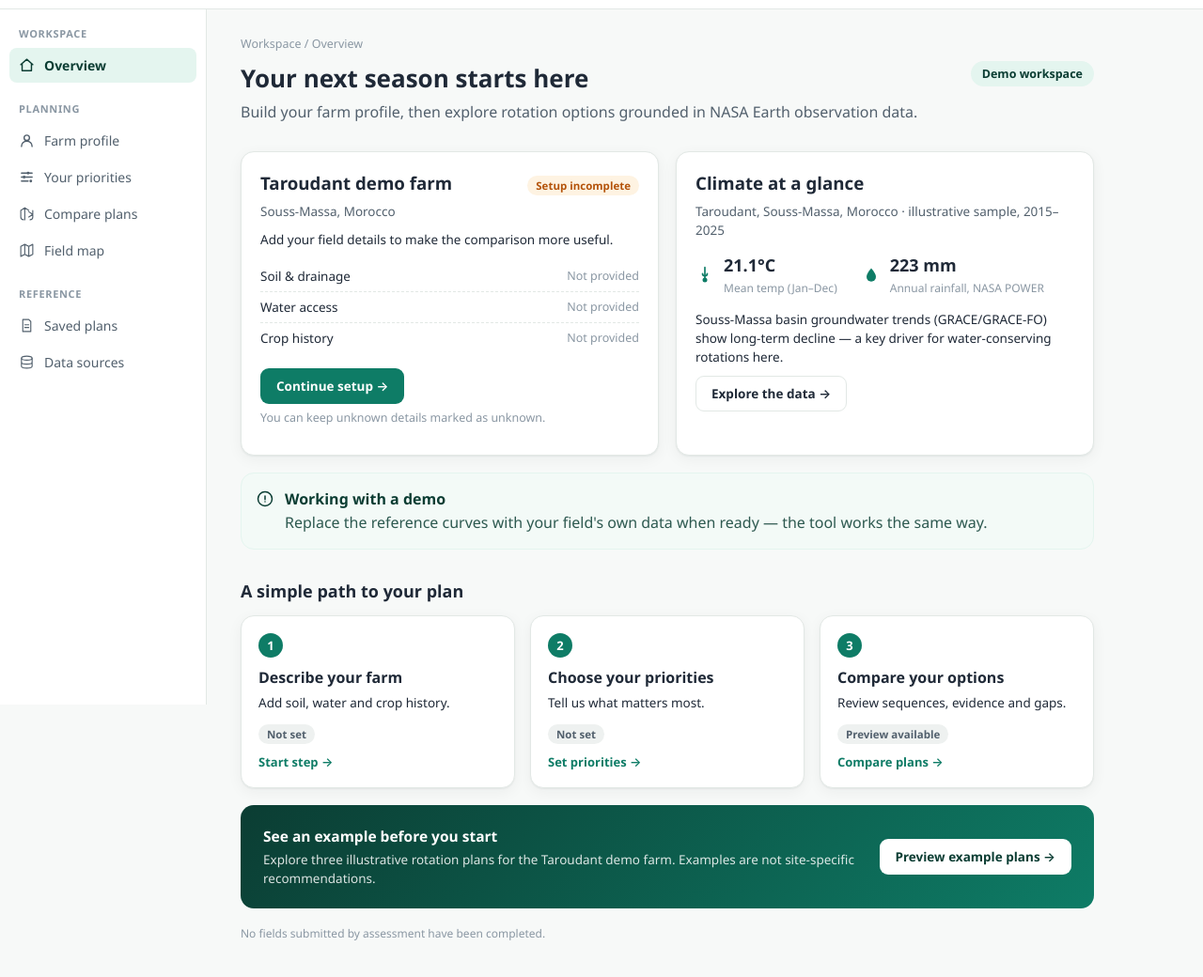
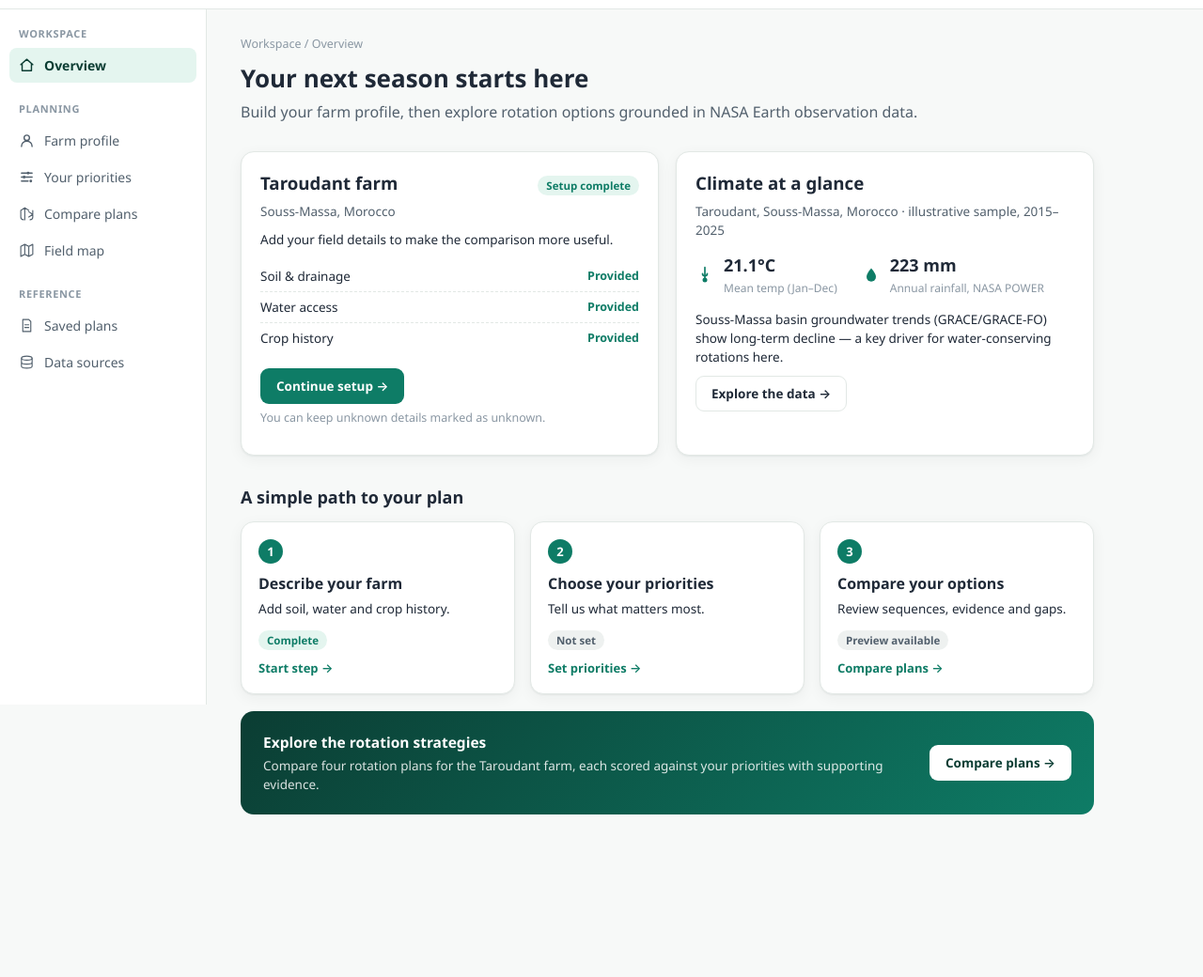
Before and after one commit to mzshopifystore-droid/fieldshift, a plain HTML site: page index.html in a window 1280 px wide. Shown: the part 50-1090 px from the top of the page at 94% size. After the commit the page ends 977 px from the top, so only its background shows below. Drawn offline with Linux system fonts and the light colour scheme.

Commit message:
Present as finished product: pre-fill farm profile, drop demo framing

```diff
--- a/app.js
+++ b/app.js
@@ -7,7 +7,18 @@
 const STORAGE_KEY = "fieldshift_state_v1";
 
 const DEFAULT_STATE = {
-  farm: { name: "", location: "", size: "", soil: "", drainage: "", water: "", history: [] },
+  farm: {
+    name: "Taroudant farm",
+    location: "Taroudant, Souss-Massa, Morocco",
+    size: "3.5",
+    soil: "Sandy loam",
+    drainage: "Moderate",
+    water: "Limited / seasonal irrigation",
+    history: [
+      { year: "2024", crop: "Durum wheat", note: "" },
+      { year: "2023", crop: "Barley", note: "" },
+    ],
+  },
   priorities: { water: 3, soil: 3, erosion: 3, income: 3, pest: 3 },
   savedPlans: [],
 };
--- a/index.html
+++ b/index.html
@@ -83,13 +83,12 @@
           <h1>Your next season starts here</h1>
           <p class="muted">Build your farm profile, then explore rotation options grounded in NASA Earth observation data.</p>
         </div>
-        <span class="badge badge-demo">Demo workspace</span>
       </div>
 
       <div class="grid-2">
         <div class="card">
           <div class="card-head">
-            <h3>Taroudant demo farm</h3>
+            <h3>Taroudant farm</h3>
             <span class="tag tag-warn" id="setupTag">Setup incomplete</span>
           </div>
           <p class="muted small">Souss-Massa, Morocco</p>
@@ -123,14 +122,6 @@
         </div>
       </div>
 
-      <div class="callout">
-        <svg viewBox="0 0 24 24" width="18" height="18"><circle cx="12" cy="12" r="10" stroke="currentColor" stroke-width="2" fill="none"/><path d="M12 8v5M12 16h.01" stroke="currentColor" stroke-width="2" stroke-linecap="round"/></svg>
-        <div>
-          <b>Working with a demo</b>
-          <p>Replace the reference curves with your field's own data when ready — the tool works the same way.</p>
-        </div>
-      </div>
-
       <h2 class="section-title">A simple path to your plan</h2>
       <div class="grid-3">
         <div class="step-card">
@@ -158,12 +149,11 @@
 
       <div class="banner">
         <div>
-          <b>See an example before you start</b>
-          <p class="small">Explore three illustrative rotation plans for the Taroudant demo farm. Examples are not site‑specific recommendations.</p>
+          <b>Explore the rotation strategies</b>
+          <p class="small">Compare four rotation plans for the Taroudant farm, each scored against your priorities with supporting evidence.</p>
         </div>
-        <button class="btn btn-primary" data-goto="compare">Preview example plans →</button>
+        <button class="btn btn-primary" data-goto="compare">Compare plans →</button>
       </div>
-      <p class="footnote">No fields submitted by assessment have been completed.</p>
     </section>
 
     <!-- FARM PROFILE -->
@@ -175,7 +165,7 @@
       <div class="card form-card">
         <div class="form-grid">
           <label>Field name
-            <input type="text" id="f-name" placeholder="e.g. Taroudant demo farm" />
+            <input type="text" id="f-name" placeholder="e.g. Taroudant farm" />
           </label>
           <label>Location
             <input type="text" id="f-location" placeholder="e.g. Taroudant, Souss-Massa, Morocco" />
@@ -249,7 +239,7 @@
     <section class="view hidden" id="view-compare">
       <div class="breadcrumb">Workspace / Planning / Compare plans</div>
       <h1>Compare rotation strategies</h1>
-      <p class="muted">Four rotation options for the Taroudant demo farm, including the existing rotation as a baseline. Scores reflect <em>your</em> saved priorities applied to illustrative crop and field characteristics — not a guarantee of outcomes.</p>
+      <p class="muted">Four rotation options for the Taroudant farm, including the existing rotation as a baseline. Scores reflect <em>your</em> saved priorities applied to illustrative crop and field characteristics — not a guarantee of outcomes.</p>
 
       <div class="compare-toolbar">
         <span class="small muted">Comparing against priorities: <b id="activePrioritiesSummary">even weights</b></span>
```
Also changed, not shown: 1 other file.
